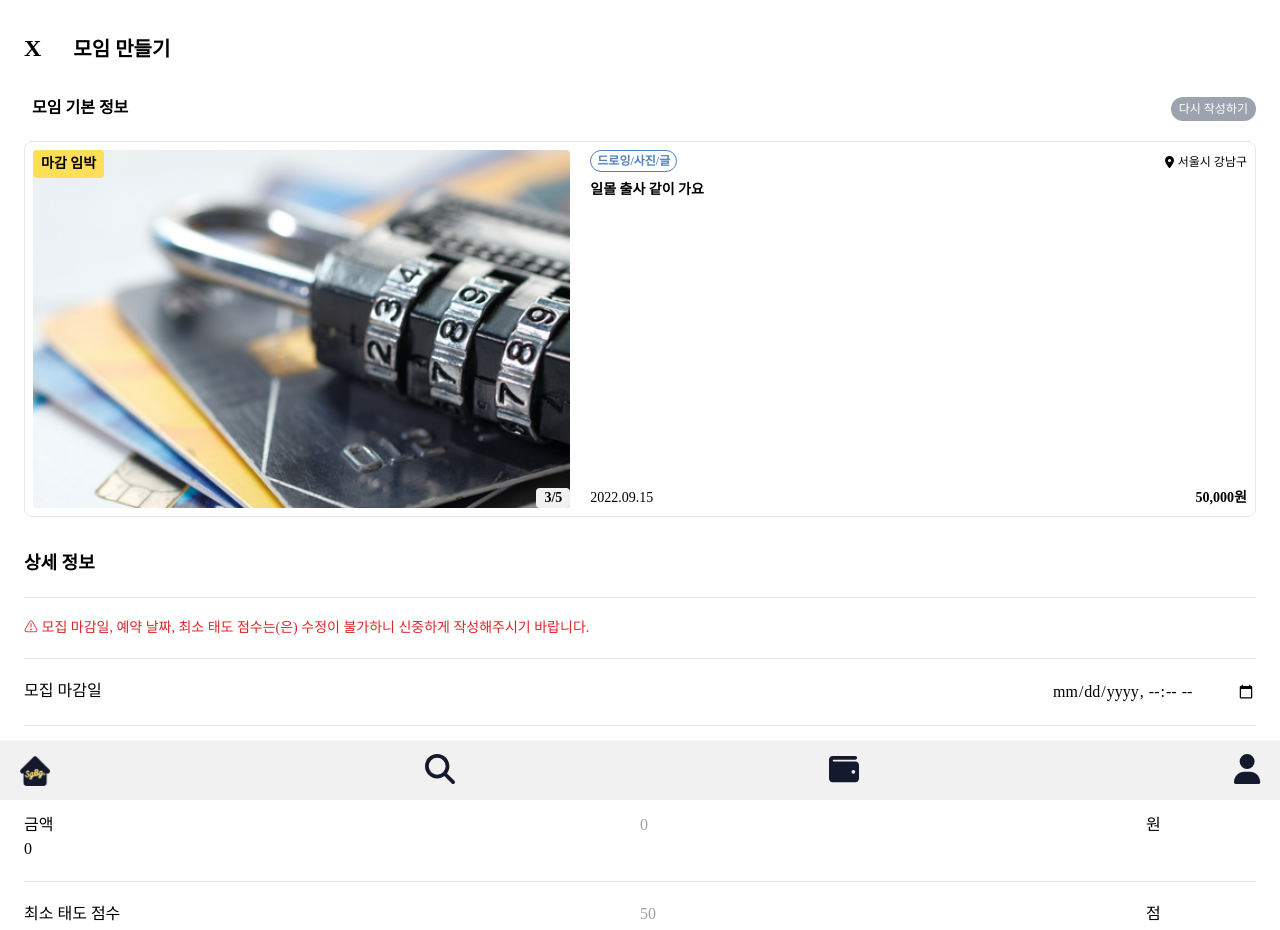
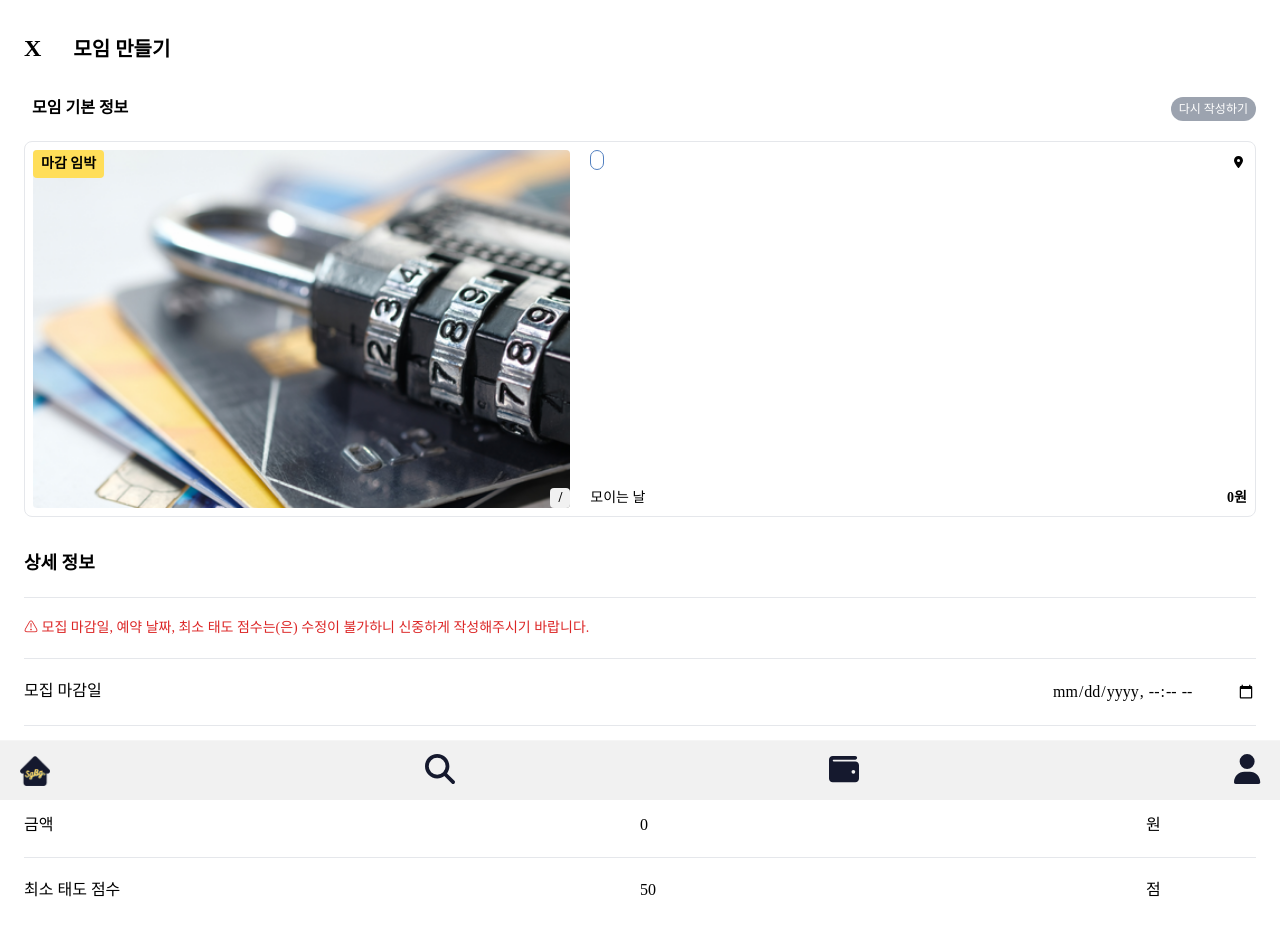
Before and after one commit to heua717/sgbg, a React (Create React App) app in the folder frontend/: page /meeting/create/more in a window 1280 px wide. Shown: the top 930 px of the page. Built offline with nearby package versions, Linux system fonts and the light colour scheme; a web font is replaced by a local one.

Commit message:
[S07P22A707-199]feat: create-room-ts completed and axios

```diff
--- a/frontend/src/api/API.ts
+++ b/frontend/src/api/API.ts
@@ -9,3 +9,10 @@ export const mapApi = axios.create({
   baseURL: mapURL,
   headers : { 'Authorization': `KakaoAK ${KAKAO_REST_API_KEY}` }
 })
+
+export const corsApi = axios.create({
+  baseURL: defaultURL,
+  headers: {
+    'Access-Control-Allow-Origin' : defaultURL,
+  }
+})
--- /dev/null
+++ b/frontend/src/api/room.ts
@@ -0,0 +1,10 @@
+import { corsApi } from "./API";
+import { roomMore} from "../store/room";
+
+
+const createRoom = (_params: roomMore) => {
+  const url = 'room/create';
+  return corsApi.post(url, {params: _params});
+}
+
+export default createRoom
--- a/frontend/src/components/cards/MeetingCard.tsx
+++ b/frontend/src/components/cards/MeetingCard.tsx
@@ -1,5 +1,8 @@
 import { faMapMarkerAlt } from "@fortawesome/free-solid-svg-icons";
 import { FontAwesomeIcon } from "@fortawesome/react-fontawesome";
+import { useRecoilState } from "recoil";
+import { inputRoomInfo, roomMore } from "../../store/room";
+
 
 const MeetingCard = (props:any): JSX.Element => {
   const getStateBadgeColor = () => {
@@ -8,6 +11,13 @@ const MeetingCard = (props:any): JSX.Element => {
   const getMemberBadgeColor = () => {
     return 'bg-gray-100';
   }
+
+  const [ room ] = useRecoilState<roomMore>(inputRoomInfo)
+
+  // 모이는 날의 연/월/일만 카드에 띄우기 위한 작업(서버와 무관함) 0930 임지민
+  const splitedDateList = room.reservationDate.split('T')
+  const dateOnCard = splitedDateList[0].replaceAll('-', '.')
+
   return (
     // w-per100 h-per100
     <div className="flex flex-row border rounded-lg p-2 my-2">
@@ -19,7 +29,9 @@ const MeetingCard = (props:any): JSX.Element => {
           src={process.env.PUBLIC_URL + `/img/이색놀거리_방탈출.png`}
           alt="소분류 카테고리 사진"></img>
 
-        <div className={`absolute bottom-0 right-0 rounded ${getMemberBadgeColor()} text-sm font-semibold px-2`}>{`${3}/${5}`}</div>
+        <div className={`absolute bottom-0 right-0 rounded ${getMemberBadgeColor()} text-sm font-semibold px-2`}>
+          {room.minUser? room.minUser : ''} / {room.maxUser? room.maxUser : ''}
+        </div>
       </div>
       {/* 모임 설명 */}
       <div className="w-per55 flex flex-col justify-between"> {/* 설명 부분 전체를 묶는 div */}
@@ -30,23 +42,23 @@ const MeetingCard = (props:any): JSX.Element => {
           <div className="flex justify-between">
             <span
               className="text-xs text-blue-200 font-bold border border-blue-200 border-1 py-0.5 px-1.5 rounded-xl">
-              드로잉/사진/글
+              {room.category? room.category : ''}
             </span>
             <span className="text-xs pt-1">
               <FontAwesomeIcon icon={faMapMarkerAlt} className="text-xs mr-1" />
-              서울시 강남구
+                {room.location.road_address? room.location.road_address : ''}
             </span>
           </div>
           <div className="text-sm font-semibold py-2">
             <span>
-              일몰 출사 같이 가요
+              {room.title? room.title : ''}
             </span>
           </div>
         </div>
         {/* 모임일자, 가격 */}
         <div className="flex justify-between">
-          <span className="text-sm">2022.09.15</span>
-          <span className="text-sm font-semibold">50,000원</span>
+          <span className="text-sm">{room.reservationDate? dateOnCard : '모이는 날'}</span>
+          <span className="text-sm font-semibold">{room.price? room.price : '0'}원</span>
         </div>
       </div>
     </div>
--- a/frontend/src/pages/room/CreateRoomMap.tsx
+++ b/frontend/src/pages/room/CreateRoomMap.tsx
@@ -2,8 +2,12 @@ import { FontAwesomeIcon } from "@fortawesome/react-fontawesome";
 import { faCheck } from "@fortawesome/free-solid-svg-icons";
 import { useEffect, useState } from "react";
 import { searchMap } from "../../api/map";
+import { inputRoomInfo, roomMore } from "../../store/room";
 import SearchBar from "../../components/bars/SearchBar";
 import SearchMapCard from "../../components/cards/SearchMapCard";
+import { useRecoilState } from "recoil";
+import { useNavigate } from "react-router-dom";
+
 
 type SearchMapCardProps = {
   id: string;
@@ -25,15 +29,21 @@ type SelectedLocation = {
 };
 
 const CreateRoomMap = () => {
-  const [selected, setSelected] = useState<SelectedLocation>();
+  const [selected, setSelected] = useState<SelectedLocation>({id: '', name: '', x: '', y: '', road_address: ''});
   const [searchResults, setSearchResults] = useState<SearchMapCardProps[]>([]);
   const [page, setPage] = useState<number>(1);
   const [isEnd, setIsEnd] = useState<boolean>(false);
   const [keyword, setKeyword] = useState<string>("");
+  const [room, setRoom] = useRecoilState<roomMore>(inputRoomInfo)
 
   useEffect(() => {
     handleSearch(keyword, page);
-  }, [keyword, page]);
+  }, [keyword, page])
+  const newaddr = selected.road_address.split(" ")
+  console.log(newaddr);
+  console.log(newaddr[0] + ' ' + newaddr[1]);
+
+  ;
 
   const handleSearch = (keyword: string, page: number) => {
     searchMap(keyword, page)
@@ -50,6 +60,27 @@ const CreateRoomMap = () => {
     setSelected({ id, name, x, y, road_address });
   };
 
+  const navigate = useNavigate()
+
+  const onClick = () => {
+    // console.log(e.target);
+    const splitedRoadAddressList = selected.road_address.split(" ")
+    const shortRoadAddress = splitedRoadAddressList[0] + ' ' + splitedRoadAddressList[1]
+
+    setRoom({
+      ...room,
+      location: {
+        id: selected.id,
+        name: selected.name,
+        x: selected.x,
+        y: selected.y,
+        road_address: shortRoadAddress
+      }
+    })
+    navigate(-1)
+
+  }
+
   return (
     <div className="flex flex-col p-2">
       <SearchBar handleKeyword={setKeyword} />
@@ -60,9 +91,10 @@ const CreateRoomMap = () => {
               <span className="font-semibold">{selected.name}</span>
             </span>
             <span className="font-light text-sm">{selected.road_address}</span>
-            <button className="w-full bg-blue-300 text-white rounded p-1">위치 선택하기</button>
+            <button className="w-full bg-blue-300 text-white rounded p-1"
+            onClick={onClick}>위치 선택하기</button>
           </div>
-
+          // (selected.id, selected.name, selected.x, selected.y)
       ) : (
         ""
       )}
--- a/frontend/src/pages/room/CreateRoomMore.tsx
+++ b/frontend/src/pages/room/CreateRoomMore.tsx
@@ -5,6 +5,7 @@ import { inputRoomInfo } from "../../store/room";
 import MeetingCard from "../../components/cards/MeetingCard"
 import BtnExitToHome from "../../components/buttons/BtnExitToHome";
 import { useEffect, useState } from "react";
+import createRoom from "../../api/room";
 
 
 const CreateRoomMore = () => {
@@ -12,14 +13,14 @@ const CreateRoomMore = () => {
 
   // created 될 때
   useEffect(() => {
-    console.log(room.dueDate);
+    // console.log(room.endDate);
 
   })
 
   // recoil에 작성한 모임 정보 저장하기 0927 임지민
   const [isValidated, setIsValidated] = useState(false)
   const onChangeValidation = () => {
-    if (room.cost && room.minAttituteNum ){
+    if (room.price && room.minAttituteScore ){
       setIsValidated((isValidated:boolean) => isValidated = true)
 
     } else {
@@ -37,9 +38,31 @@ const CreateRoomMore = () => {
       [name]: value
     });
     onChangeValidation();
+    // console.log(room.endDate.split('T'));
   };
 
-  // 날짜 출력 잘되나 테스트 0927 임지민
+  const onChangeDate = (e: React.ChangeEvent<HTMLInputElement>): void => {
+    const { name, value } = e.target;
+
+    // 초까지 붙여서 서버로 보내야 하기 때문에 뒤에 ':00" 붙임 0930 임지민
+    setRoom({
+      ...room,
+      [name]: value + ':00'
+    });
+    onChangeValidation();
+    // 초까지 정상적으로 잘 붙어 있는 것 확인 0930 임지민
+    // console.log('백에 보내는 날짜---------------');
+    // console.log(room.endDate, typeof(room.endDate));
+  };
+
+  // axios 보내기 0930 임지민
+  const onClicktoSubmit = () => {
+    // params로 recoil에 저장된 room을 보냄 0930 임지민
+    createRoom(room).then((res)=> {
+      console.log(res);
+
+    })
+  }
 
 
   return (
@@ -82,40 +105,41 @@ const CreateRoomMore = () => {
 
       {/* 모집 마감일 */}
       <div className="flex justify-between">
-        <label htmlFor="dueDate" className="flex mr-2">모집 마감일 </label>
-        <input type="datetime-local" id="dueDate" name="dueDate" className="flex" onChange={onChange} />
+        <label htmlFor="endDate" className="flex mr-2">모집 마감일 </label>
+        <input type="datetime-local" id="endDate" name="endDate" className="flex" onChange={onChangeDate} />
       </div>
       <hr className="my-5" />
 
       {/* 예약 날짜 */}
       <div className="flex justify-between">
-        <label htmlFor="bookingDate" className="flex mr-2">예약 날짜 </label>
-        <input type="datetime-local" id="bookingDate" name="bookingDate" className="flex" onChange={onChange} />
+        <label htmlFor="reservationDate" className="flex mr-2">만나는 날 </label>
+        <input type="datetime-local" id="reservationDate" name="reservationDate" className="flex" onChange={onChangeDate} />
       </div>
-      {/* <p>{room.bookingDate.toDateString()}</p> */}
+      {/* <p>{room.reservationDate.toDateString()}</p> */}
       <hr className="my-5" />
 
         {/* <div className="grid col-start-3 col-end- "> */}
       {/* 금액 */}
       <div className="grid grid-cols-6">
-        <label htmlFor="cost" className="mr-2 col-span-1 gap-1">금액 </label>
-        <input type="number" id="cost" name="cost"
+        <label htmlFor="price" className="mr-2 col-span-1 gap-1">금액 </label>
+        <input type="number" id="price" name="price"
           className="col-start-4 col-end-6"
+          value={room.price ? room.price : 0}
           placeholder="0" onChange={onChange}/>
         <p className="text-center">원</p>
       </div>
-      <p>{room.cost}</p>
       <hr className="my-5" />
 
       {/* 최소 태도 점수 */}
       <div className="grid grid-cols-6">
-        <label htmlFor="minAttituteNum" className="mr-2 col-span-3 gap-1">최소 태도 점수</label>
-        <input type="number" id="minAttituteNum" name="minAttituteNum"
+        <label htmlFor="minAttituteScore" className="mr-2 col-span-3 gap-1">최소 태도 점수</label>
+        <input type="number" id="minAttituteScore" name="minAttituteScore"
         className="col-start-4 col-end-6"
+        value={room.minAttituteScore}
         placeholder="50" onChange={onChange}/>
         <p className="text-center">점</p>
       </div>
-      <p>{room.minAttituteNum}</p>
+      {/* <p>{room.minAttituteScore}</p> */}
     </div>
 
 
@@ -125,6 +149,7 @@ const CreateRoomMore = () => {
         <div className="grid grid-cols-1 mt-3">
           {/* 모든 칸이 추가된 경우 0927 임지민 */}
             <button type="button"
+            onClick = {onClicktoSubmit}
             className="text-center text-white font-semibold bg-blue-200 rounded py-1">모임 만들기</button>
         </div>
       </Link>)}
--- a/frontend/src/pages/room/ReadRoom.tsx
+++ b/frontend/src/pages/room/ReadRoom.tsx
@@ -12,7 +12,7 @@ const ReadRoom = () => {
         <MeetingCard/>
       </div>
 
-      <div className="grid grid-cols-1 mt-3 mx-3">
+      <div className=" mt-3 mx-3">
         <button type="button" className="text-center font-bold bg-yellow-100 rounded py-1">참여하기</button>
       </div>
     </div>
--- a/frontend/src/store/room.ts
+++ b/frontend/src/store/room.ts
@@ -1,35 +1,48 @@
 import { atom } from "recoil";
+
+type location = {
+  id: string;
+  name: string;
+  x: string;
+  y: string;
+  road_address: string;
+}
 
 export interface room {
   title: string;
   category: string;
-  minPerson: number;
-  maxPerson: number;
-  location: object;
-  explanation: string;
+  minUser: number;
+  maxUser: number;
+  location: location;
+  description: string;
 }
 
 export interface roomMore extends room {
-  dueDate: Date;
-  bookingDate: Date;
-  cost: number;
-  minAttituteNum: number;
+  endDate: string;
+  reservationDate: string;
+  price: number;
+  minAttituteScore: number;
 }
 
-const today = new Date();
 
 export const inputRoomInfo = atom<roomMore>({
   key: 'inputRoomInfo',
   default: {
     title: '',
     category: '',
-    minPerson: 0,
-    maxPerson: 0,
-    location: {},
-    explanation: '',
-    dueDate: today,
-    bookingDate: today,
-    cost: 0,
-    minAttituteNum: 50
+    minUser: 0,
+    maxUser: 0,
+    location: {
+      id: '',
+      name: '',
+      x: '',
+      y: '',
+      road_address: '',
+    },
+    description: '',
+    endDate: '',
+    reservationDate: '',
+    price: 0,
+    minAttituteScore: 50
   },
 })
```
Also changed, not shown: frontend/src/pages/room/CreateRoom.tsx (+24 -14 lines).
